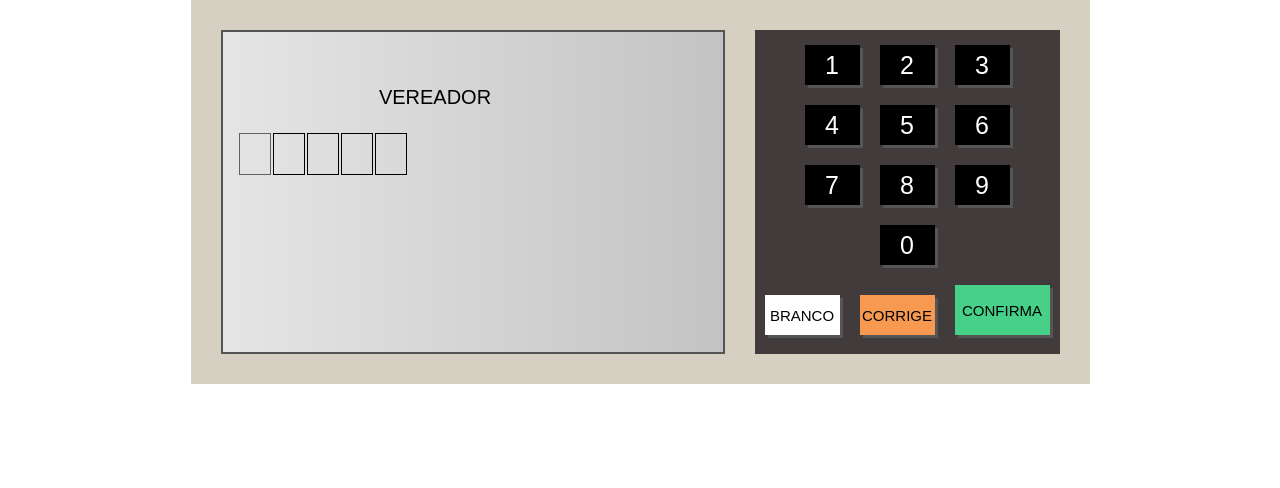
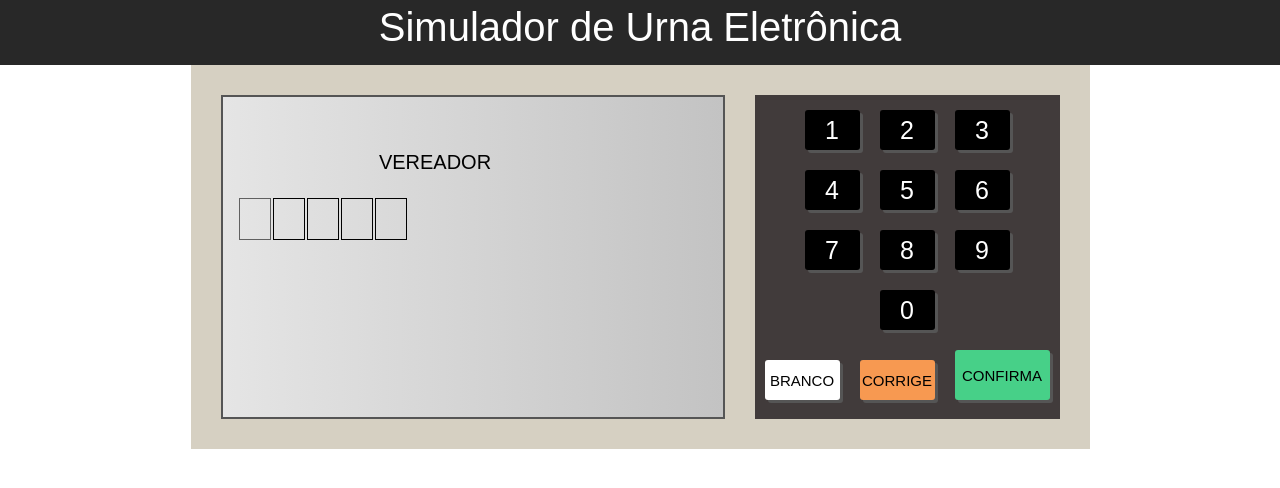
Before and after one commit to mateusgs29/3-projetos-javascript, a plain HTML site: page urna/index.html in a window 1280 px wide. Drawn offline with Linux system fonts and the light colour scheme.

Commit message:
criado a nav com o titulo do projeto

```diff
--- a/urna/css/style.css
+++ b/urna/css/style.css
@@ -6,10 +6,21 @@
 
 body{
     margin: 0px;
+    font-family: Arial, Helvetica, sans-serif;
     display: flex;
     justify-content: center;
     align-items: center;
-    font-family: Arial, Helvetica, sans-serif;
+    flex-direction: column;
+}
+
+nav{
+    height: 60px;
+    background-color: #282828;
+    color: #fff;
+    font-size: 40px;
+    text-align: center;
+    width: 100vw;
+    padding-top: 5px;
 }
 
 .urna{
@@ -52,6 +63,7 @@ body{
     font-size: 25px;
     box-shadow: 3px 3px 0px #555;
     cursor: pointer;
+    border-radius: 3px;
 }
 
 .btn_branco{
--- a/urna/index.html
+++ b/urna/index.html
@@ -7,6 +7,7 @@
     <link rel="stylesheet" href="css/style.css">
 </head>
 <body>
+    <nav>Simulador de Urna Eletrônica</nav>
     <div class="urna">
         <div class="tela">
             <div class="info">
```
